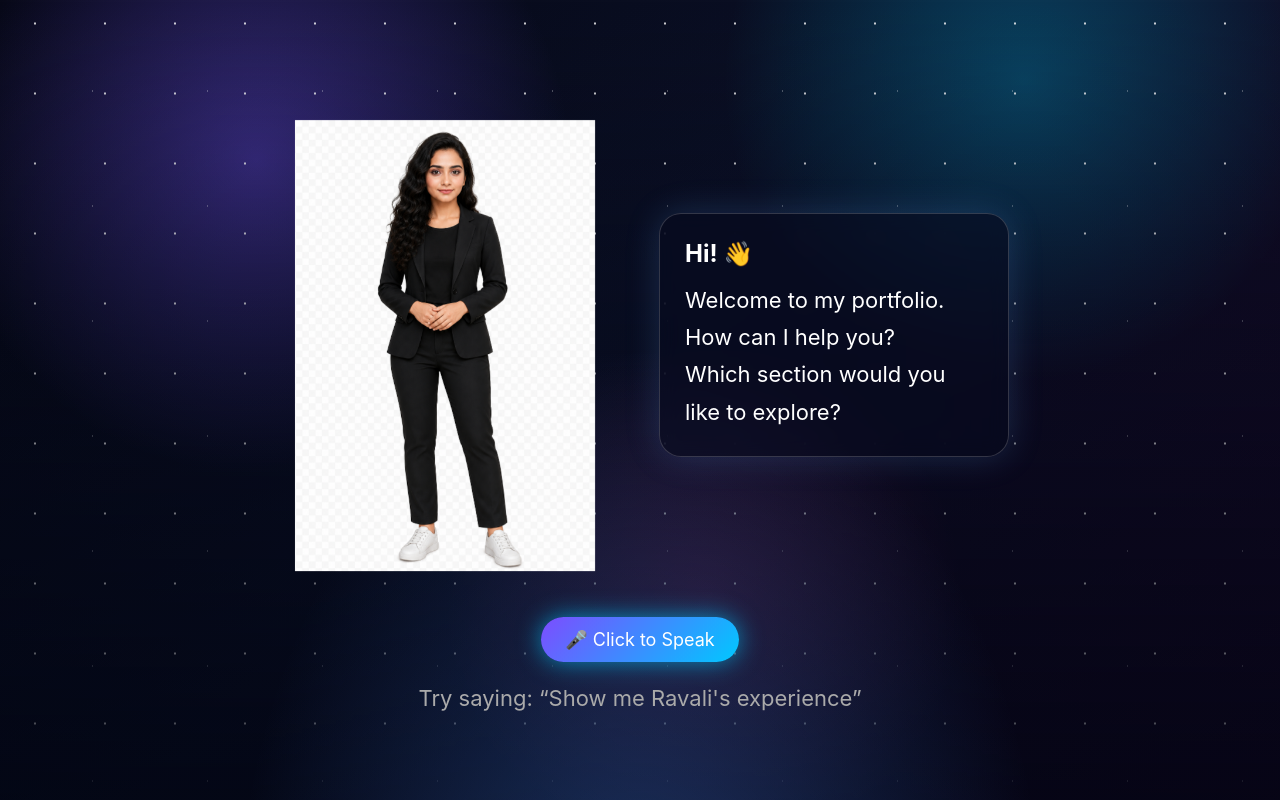
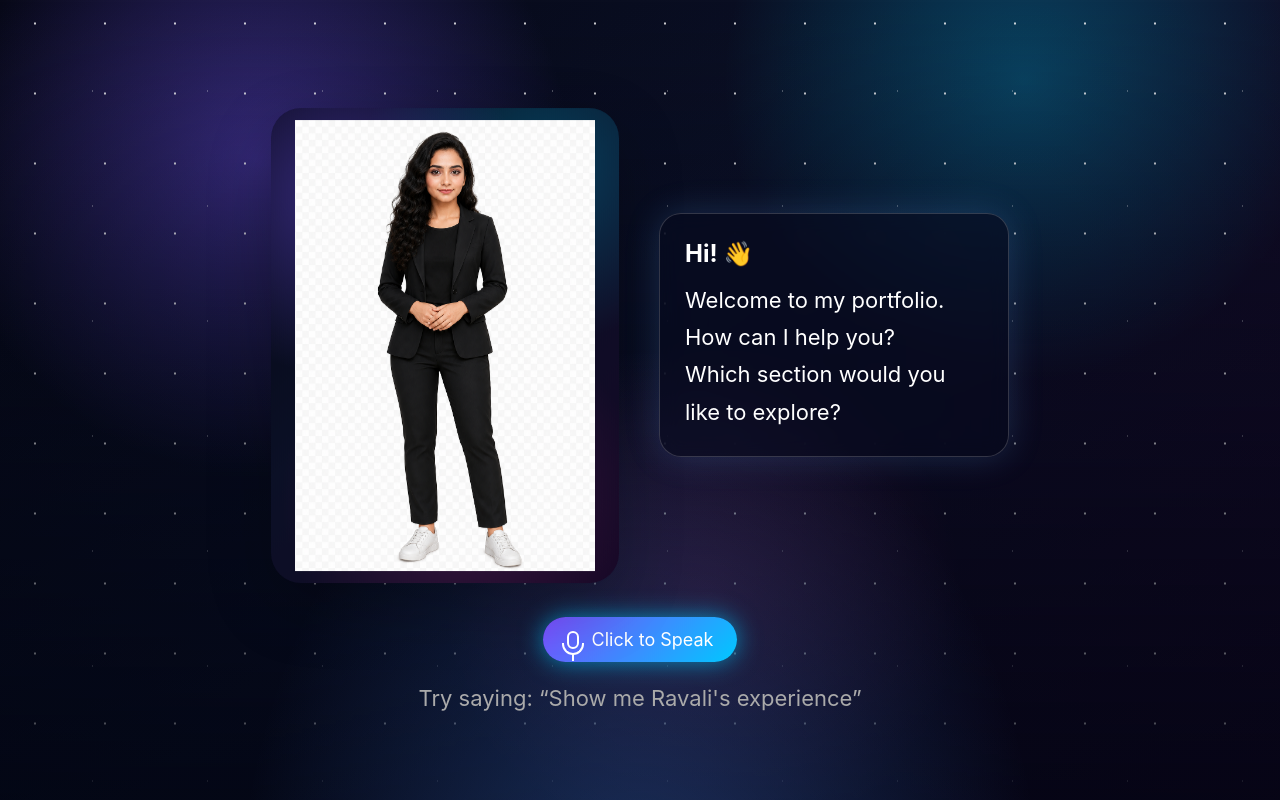
Before and after one commit to ravalireddy-24/Portfolio, a Flask app: page / in a window 1280 px wide. Run offline with Flask 3, Linux system fonts and the light colour scheme.

Commit message:
actionable avatar1

```diff
--- a/static/css/style.css
+++ b/static/css/style.css
@@ -73,10 +73,17 @@ body::after {
   display: inline-flex;
   align-items: center;
   justify-content: center;
-  padding: 0;
-  border: none;
-  background: transparent;
+  padding: 18px;
+  border: 1px solid rgba(255, 255, 255, 0.12);
+  border-radius: 38px;
+  background:
+    radial-gradient(circle at 20% 18%, rgba(118, 86, 255, 0.42), transparent 38%),
+    radial-gradient(circle at 78% 12%, rgba(0, 204, 255, 0.25), transparent 36%),
+    radial-gradient(circle at 55% 82%, rgba(255, 72, 176, 0.18), transparent 42%),
+    linear-gradient(135deg, #050713 0%, #0b1026 45%, #160826 100%);
   cursor: pointer;
+    overflow: hidden;
+  box-shadow: 0 22px 65px rgba(0, 0, 0, 0.22);
   animation: floatAvatar 3s ease-in-out infinite;
 }
 
@@ -90,23 +97,45 @@ body::after {
   display: block;
 }
 
-.avatar-wave {
+.avatar-handshake {
   position: absolute;
-  top: 22%;
-  right: 4%;
-  font-size: 54px;
-  filter: drop-shadow(0 0 12px rgba(255, 255, 255, 0.7));
+  right: 30px;
+  bottom: 31%;
+  width: 72px;
+  height: 36px;
   opacity: 0;
-  transform: rotate(0deg) scale(0.8);
-  transform-origin: 20% 80%;
+
   pointer-events: none;
+   transform: translateX(26px) rotate(-8deg);
 }
 
-.avatar-button.is-waving .avatar-wave {
-  animation: waveHand 1.35s ease-in-out 2;
+.avatar-handshake::before,
+.avatar-handshake::after {
+  content: "";
+  position: absolute;
+  top: 8px;
+  width: 48px;
+  height: 18px;
+  border-radius: 999px 999px 12px 12px;
+  background: linear-gradient(135deg, #ffd2aa, #b9653e);
+  box-shadow: 0 0 18px rgba(42, 216, 255, 0.45);
 }
 
-.avatar-button.is-waving .avatar {
+.avatar-handshake::before {
+  left: 0;
+  transform: rotate(12deg);
+}
+
+.avatar-handshake::after {
+  right: 0;
+  transform: rotate(168deg);
+}
+
+.avatar-button.is-shaking-hands .avatar-handshake {
+  animation: handshake 1.35s ease-in-out 2;
+}
+
+.avatar-button.is-shaking-hands .avatar {
   animation: avatarGreeting 2.7s ease-in-out;
 }
 
@@ -145,6 +174,40 @@ body::after {
 .voice-btn:hover {
   background: linear-gradient(135deg, #925fff, #2ad8ff);
 }
+.voice-icon {
+  position: relative;
+  display: inline-block;
+  width: 12px;
+  height: 18px;
+  margin-right: 8px;
+  border: 2px solid currentColor;
+  border-radius: 8px;
+  vertical-align: -3px;
+}
+
+.voice-icon::before {
+  content: "";
+  position: absolute;
+  left: 50%;
+  bottom: -8px;
+  width: 18px;
+  height: 10px;
+  border: 2px solid currentColor;
+  border-top: 0;
+  border-radius: 0 0 12px 12px;
+  transform: translateX(-50%);
+}
+
+.voice-icon::after {
+  content: "";
+  position: absolute;
+  left: 50%;
+  bottom: -14px;
+  width: 2px;
+  height: 7px;
+  background: currentColor;
+  transform: translateX(-50%);
+}
 
 #status {
   margin-top: 18px;
@@ -169,10 +232,10 @@ body::after {
   border: none;
   cursor: pointer;
 }
-@keyframes waveHand {
+@keyframes handshake {
   0%, 100% {
     opacity: 0;
-    transform: rotate(0deg) scale(0.8);
+ transform: translateX(26px) rotate(-8deg) scale(0.85);
   }
 
   12%, 88% {
@@ -184,11 +247,11 @@ body::after {
   }
 
   45% {
-    transform: rotate(-16deg) scale(1.05);
+ transform: translateX(0) rotate(8deg) scale(1);
   }
 
   65% {
-    transform: rotate(18deg) scale(1);
+ transform: translateX(4px) rotate(7deg) scale(1);
   }
 }
 
--- a/static/js/script.js
+++ b/static/js/script.js
@@ -11,14 +11,14 @@ function speak(text) {
   voice.volume = 1;
   window.speechSynthesis.speak(voice);
 }
-function waveAvatar() {
-  avatarBtn.classList.remove("is-waving");
+function shakeHandsAvatar() {
+  avatarBtn.classList.remove("is-shaking-hands");
   void avatarBtn.offsetWidth;
-  avatarBtn.classList.add("is-waving");
+  avatarBtn.classList.add("is-shaking-hands");
 }
 
 function greetFromAvatar() {
-  waveAvatar();
+  shakeHandsAvatar();
   speak(greetingMessage);
 }
 
--- a/templates/index.html
+++ b/templates/index.html
@@ -12,9 +12,9 @@
 
     <section id="home" class="section active">
     <div class="avatar-area" aria-label="Interactive portfolio avatar">
-        <button id="avatarBtn" class="avatar-button" type="button" aria-label="Ask the avatar to wave and say hie">
+             <button id="avatarBtn" class="avatar-button" type="button" aria-label="Ask the avatar to shake hands and say hi">
           <img src="{{ url_for('static', filename='images/avatar.png') }}" class="avatar" alt="Ravali portfolio avatar" />
-          <span class="avatar-wave" aria-hidden="true">👋</span>
+         <span class="avatar-handshake" aria-hidden="true"></span>
         </button>
 
         <div class="speech-box">
@@ -25,7 +25,7 @@
         </div>
       </div>
 
-      <button id="voiceBtn" class="voice-btn">🎤 Click to Speak</button>
+      <button id="voiceBtn" class="voice-btn"><span aria-hidden="true" class="voice-icon"></span> Click to Speak</button>
       <p id="status">Try saying: “Show me Ravali's experience”</p>
     </section>
 
```
